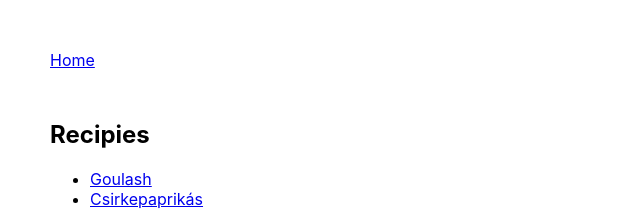
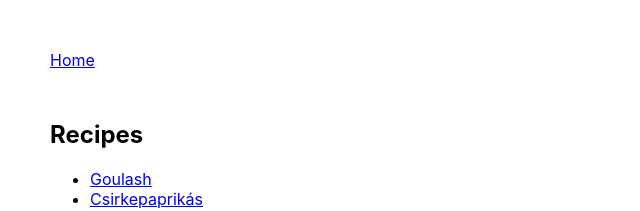
Before and after one commit to Marti-b/Cooking-App---React-App, a React (Create React App) app: page / in a window 1280 px wide. Shown: the top 211 px of the page, without its empty margins (0-640 px from the left). Built offline with nearby package versions, Linux system fonts and the light colour scheme.

Commit message:
Adding filtering functionality

```diff
--- a/src/App.js
+++ b/src/App.js
@@ -11,11 +11,14 @@ function App() {
     {uniqueId: 1, title: 'Goulash',
     description: 'How to make Goulash. '+
     'STEP 1 Coat the meat in the seasoned flour. Heat the oil in a frying pan and fru the onion, pepper, carrot and celery. Add the meat and fry until browned.',
-    ingredients: 'potato, meat, onion, paprika',
+      ingredients: ['potato', 'meat', 'onion', 'paprika'],
     cookingTime: 125},
-    {uniqueId: 2, title: 'Csirkepaprikás', description: 'How to make CsirkePaprikás', ingredients: 'dumplings, chicken, paprika', cookingTime: 55},
-    {uniqueId: 3, title: 'Bolognese', description: 'You start with choping the...', ingredients: 'beef, pasta, tomato', cookingTime: 45},
-    {uniqueId: 4, title: 'Baked chicken stuff', description: 'This is the best hangover recipe ever.', ingredients: 'chicken, potato', cookingTime: 24 },
+    {uniqueId: 2, title: 'Csirkepaprikás', description: 'How to make CsirkePaprikás',
+      ingredients: ['dumplings', 'chicken', 'paprika'], cookingTime: 55},
+    {uniqueId: 3, title: 'Bolognese', description: 'You start with choping the...',
+      ingredients: ['beef', 'pasta', 'tomato'], cookingTime: 45},
+    {uniqueId: 4, title: 'Baked chicken stuff', description: 'This is the best hangover recipe ever.',
+      ingredients: ['chicken', 'potato'], cookingTime: 24 },
 ])
 
    function getRecipe(id){
@@ -31,10 +34,14 @@ function App() {
   </nav>
      <div className="App">
        <Router >
-       <Recipes props={listOfRecipes} path="/"/>
+
+       <Recipes recipes={listOfRecipes} path="/"/>
+
+       <Recipes recipes={listOfRecipes} path="/with/:ingredient"/>
+
        <Recipe getRecipe={getRecipe} path="/recipe/:id"/>
+
        </Router>
-
     </div>
      </>
 
--- a/src/Recipe.js
+++ b/src/Recipe.js
@@ -1,16 +1,14 @@
 
 
 function Recipe(props){
-    //const listOfRecipes = props.props;
     const recipe = props.getRecipe(props.id);
-    //const recipe = listOfRecipes.find(props => props.id === listOfRecipes.uniqueId);
 
     console.log(recipe);
     console.log(props);
     return(
         <> <h2>{recipe.title}</h2>
         <h4>Cooking time: {recipe.cookingTime}</h4>
-        <p>Ingredients: {recipe.ingredients}</p>
+        <p>Ingredients: {recipe.ingredients.join(", ")}</p>
         <p>{recipe.description}</p>
         </>
 
--- a/src/Recipes.js
+++ b/src/Recipes.js
@@ -3,23 +3,31 @@ import App from "./App";
 
 function Recipes(props){
 
-let data = props.props;
+let data = props.recipes;
+let recipesToShow = data;
 
-
-
+//Adding filtering from the url
+// if prop.ingredient is true means if we are on different route of Recipes path="/with/:ingredient"
+if (props.ingredient){
+    //then we reassign the recipes to show to the filtered ingredients item
+    recipesToShow= data
+        .filter((recipe)=> recipe.ingredients
+        //includes return true or false if it includes the ingredient and if it does,
+        //then it filters so returns a new array with the searched ingredient, and stores it in the array that we loop through
+        .includes(props.ingredient))
+}
     return(
         <>
-        <h2>Recipies</h2>
+        <h2>Recipes</h2>
+       <p> {props.ingredient}</p>
         <ul>
                 {
-                    data.map((item) => {
+                    recipesToShow.map((item) => {
                         return(
                           <li><Link to={`/recipe/${item.uniqueId}`}> {item.title} </Link></li>
                         )
                     })
                 }
-
-
         </ul>
 
         </>
```
